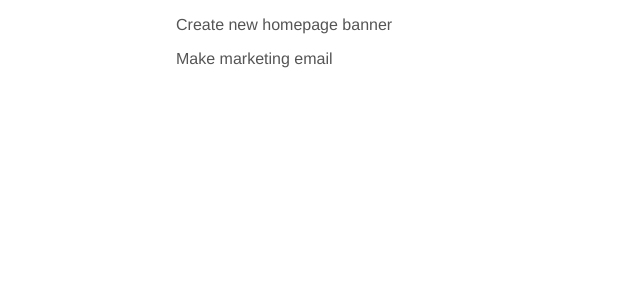
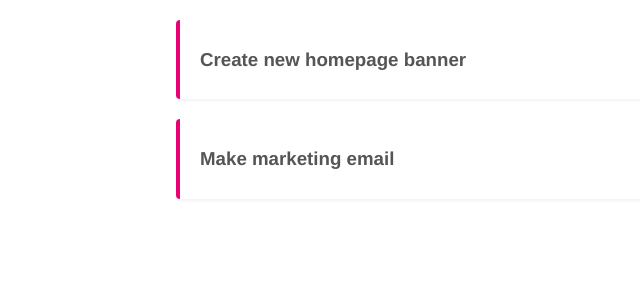
Before and after one commit to imraminradmand/Project-Planner, a Vue app in the folder project-planner/: page / in a window 1280 px wide. Shown: the top 300 px of the page, without its empty margins (164-804 px from the left). Built offline with nearby package versions, Linux system fonts and the light colour scheme; data requests are answered from the project's data file.

Commit message:
added onclick for projets

```diff
--- /dev/null
+++ b/project-planner/src/components/SingleProject.vue
@@ -0,0 +1,36 @@
+<template>
+  <div class="project">
+      <div class="actions">
+          <h3 @click="showDetails = !showDetails">{{project.title}}</h3>
+      </div>
+      <div v-if ="showDetails" class="details">
+          <p> {{project.details}}</p>
+      </div>
+  </div>
+</template>
+
+<script>
+export default {
+    props: ['project'],
+    data() {
+        return {
+            showDetails: false
+        }
+    }
+
+}
+</script>
+
+<style scoped>
+     .project {
+    margin: 20px auto;
+    background: white;
+    padding: 10px 20px;
+    border-radius: 4px;
+    box-shadow: 1px 2px 3px rgba(0,0,0,0.05);
+    border-left: 4px solid #e90074;
+  }
+  h3 {
+    cursor: pointer;
+  }
+</style>
--- a/project-planner/src/views/Home.vue
+++ b/project-planner/src/views/Home.vue
@@ -2,18 +2,20 @@
   <div class="home">
     <div v-if="projects.length">
       <div v-for="project in projects" :key="project.id">
-        <p>{{project.title}}</p>
+        <SingleProject :project="project"/>
       </div>
     </div>
   </div>
 </template>
 
 <script>
+import SingleProject from '../components/SingleProject'
 export default {
   name: 'Home',
   components: {
+    SingleProject
+  },
 
-  },
   data() {
     return {
       projects: []
```
